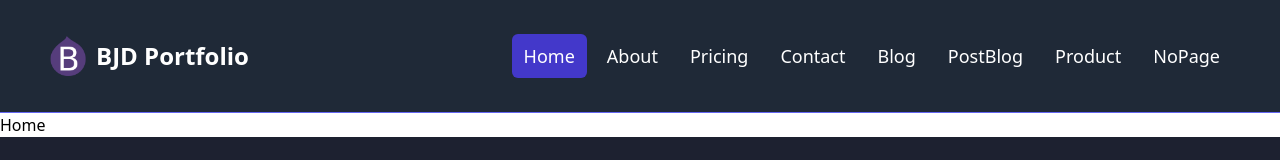
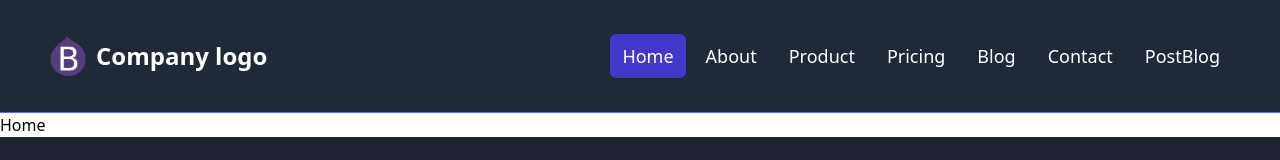
Before and after one commit to benidama/allAbout-ReactJS, a React (Vite) app: page / in a window 1280 px wide. Shown: the top 160 px of the page. Built offline with nearby package versions, Linux system fonts and the light colour scheme.

Commit message:
Deep change on navbar and app pages

```diff
--- a/src/App.jsx
+++ b/src/App.jsx
@@ -1,36 +1,33 @@
 import React from "react";
-import { BrowserRouter as Router, Routes, Route, Link } from "react-router-dom";
-import Navbar from "./Component/Navbar";
-import PostBlog from "./Component/PostBlog";
-import Footer from "./Component/Footer";
-import Home from "./Component/Home";
-import Contact from "./Component/Contact";
-import Blog from "./Component/Blog";
-import Pricing from "./Component/Pricing";
-import About from "./Component/About";
-import Product from "./Component/Product";
-import NoPage from "./Component/NoPage";
+import { BrowserRouter, Routes, Route } from "react-router-dom";
+import Navbar from "./pages/Navbar";
+import PostBlog from "./pages/PostBlog";
+import Footer from "./pages/Footer";
+import Home from "./pages/Home";
+import Contact from "./pages/Contact";
+import Blog from "./pages/Blog";
+import Pricing from "./pages/Pricing";
+import About from "./pages/About";
+import Product from "./pages/Product";
 
 function App() {
   return (
     <>
-      <Router>
+      <BrowserRouter>
         <Navbar />
-
         <Routes>
-          <Route path="/" element={<Home />}>
-            <Route path="/product" element={<Product />} />
-            <Route path="/price" element={<Pricing />} />
-            <Route path="/about" element={<About />} />
-            <Route path="/blog" element={<Blog />} />
-            <Route path="/contact" element={<Contact />} />
-            <Route path="/free-trail" element={<PostBlog />} />
-            <Route path="/*" element={<NoPage />} />
+          <Route path="/">
+            <Route index element={<Home />} />
+            <Route path="about" element={<About />} />
+            <Route path="product" element={<Product />} />
+            <Route path="price" element={<Pricing />} />
+            <Route path="blog" element={<Blog />} />
+            <Route path="contact" element={<Contact />} />
+            <Route path="post" element={<PostBlog />} />
           </Route>
         </Routes>
-
         <Footer />
-      </Router>
+      </BrowserRouter>
     </>
   );
 }
--- a/src/Component/NoPage.jsx
+++ /dev/null
@@ -1,5 +0,0 @@
-const NoPage = () => {
-  return <h1>404</h1>;
-};
-
-export default NoPage;
--- a/src/Component/Navbar.jsx
+++ b/src/pages/Navbar.jsx
@@ -14,7 +14,7 @@ function Navbar() {
             <NavLink className="flex flex-shrink-0 items-center mr-4" to="/">
               <img className="h-10 w-auto" src={profile} alt="BJD profile" />
               <span className="hidden md:block text-white text-2xl font-bold ml-2">
-                BJD Portfolio
+                Company logo
               </span>
             </NavLink>
             <div className="md:ml-auto">
@@ -26,23 +26,20 @@ function Navbar() {
                   About
                 </NavLink>
 
+                <NavLink to="/product" className={styling}>
+                  Product
+                </NavLink>
                 <NavLink to="/price" className={styling}>
                   Pricing
+                </NavLink>
+                <NavLink to="/blog" className={styling}>
+                  Blog
                 </NavLink>
                 <NavLink to="/contact" className={styling}>
                   Contact
                 </NavLink>
-                <NavLink to="/blog" className={styling}>
-                  Blog
-                </NavLink>
-                <NavLink to="/free-trial" className={styling}>
+                <NavLink to="/post" className={styling}>
                   PostBlog
-                </NavLink>
-                <NavLink to="/product" className={styling}>
-                  Product
-                </NavLink>
-                <NavLink to="/*" className={styling}>
-                  NoPage
                 </NavLink>
               </div>
             </div>
```
Also changed, not shown: src/pages/About.jsx (renamed from src/Component/About.jsx), src/pages/Blog.jsx (renamed from src/Component/Blog.jsx), src/pages/Contact.jsx (renamed from src/Component/Contact.jsx), src/pages/Footer.jsx (renamed from src/Component/Footer.jsx), src/pages/Home.jsx (renamed from src/Component/Home.jsx), src/pages/PostBlog.jsx (renamed from src/Component/PostBlog.jsx), src/pages/Pricing.jsx (renamed from src/Component/Pricing.jsx), src/pages/Product.jsx (renamed from src/Component/Product.jsx).
